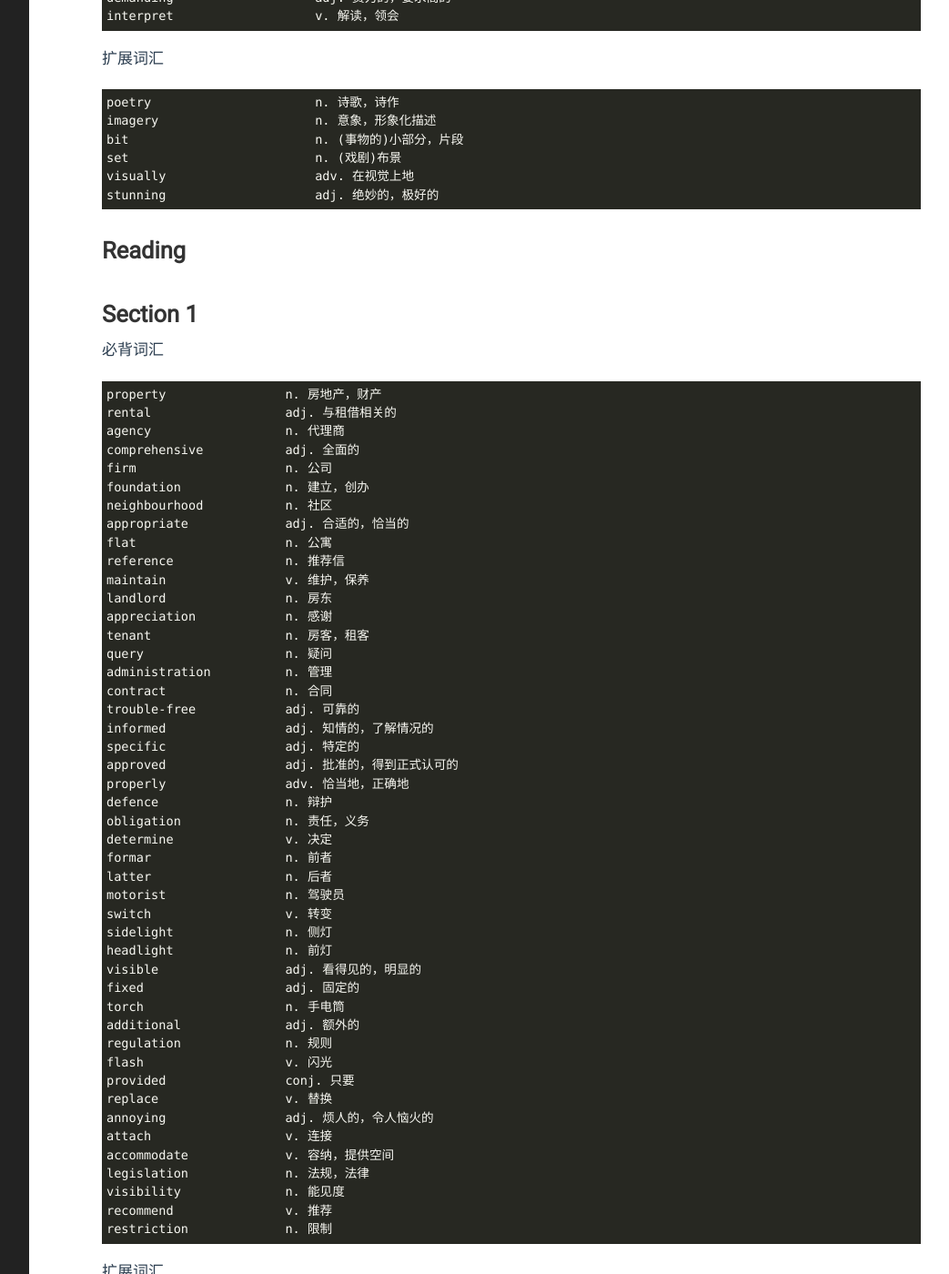
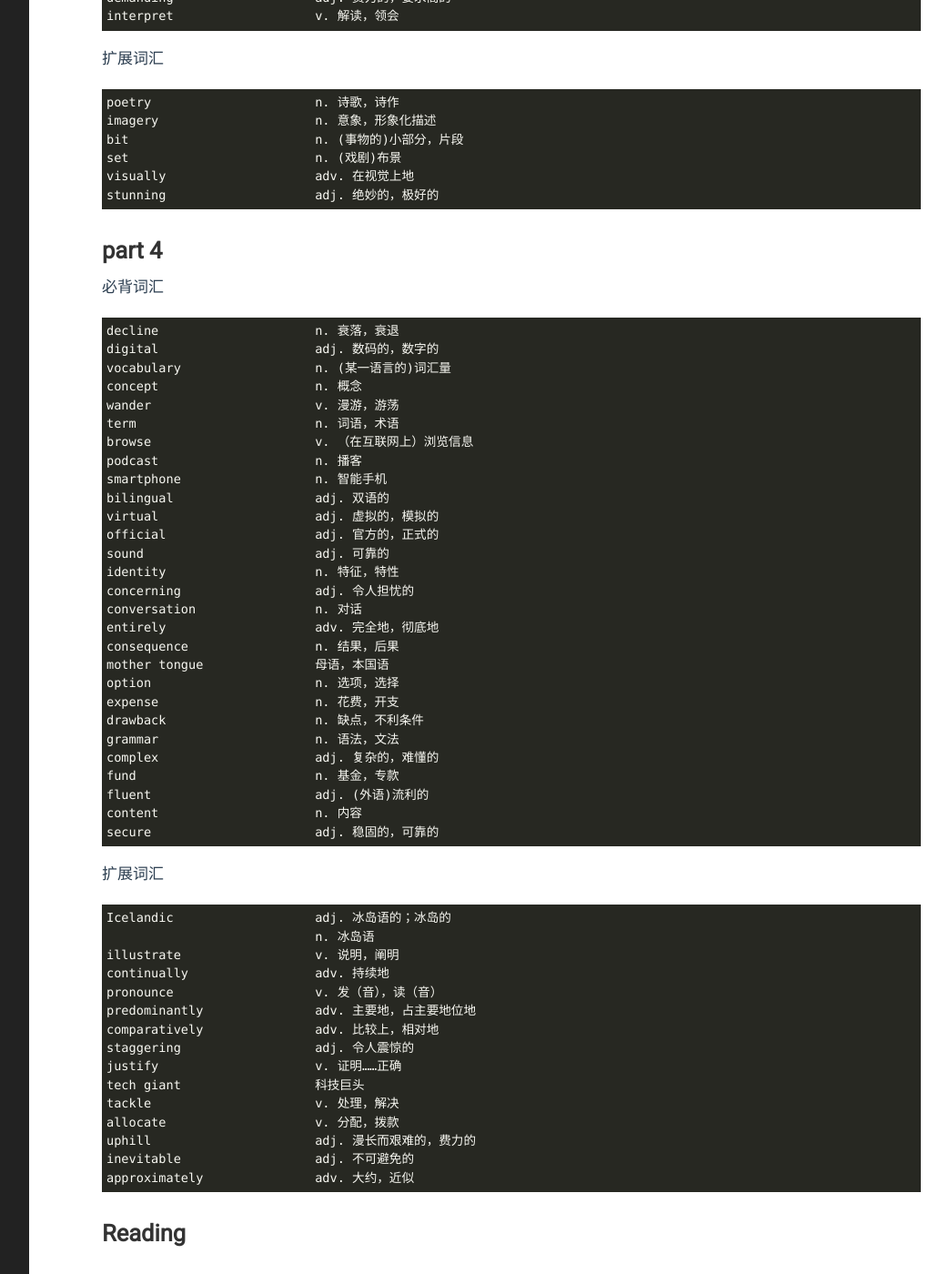
Before and after one commit to yejinp/yejinp.github.io, a Jekyll site: the page built from _posts/2023-05-19-vocabularies for IELTS 17-2 general Training.markdown, in a window 1280 px wide and 1400 px high, scrolled down 2761 px. Shown: the whole window at 91% size, without its empty margins (188-1231 px from the left). Built offline with Jekyll 4.4.1, drawn with Linux system fonts in a browser that asks for light colours.

Commit message:
add new vocabularies

````diff
--- a/_posts/2023-05-19-vocabularies for IELTS 17-2 general Training.markdown
+++ b/_posts/2023-05-19-vocabularies for IELTS 17-2 general Training.markdown
@@ -141,6 +141,58 @@ visually                    adv. 在视觉上地
 stunning                    adj. 绝妙的，极好的
 ```
 
+
+# part 4 #
+必背词汇
+```
+decline                     n. 衰落，衰退
+digital                     adj. 数码的，数字的
+vocabulary                  n. (某一语言的)词汇量
+concept                     n. 概念
+wander                      v. 漫游，游荡
+term                        n. 词语，术语
+browse                      v. （在互联网上）浏览信息
+podcast                     n. 播客
+smartphone                  n. 智能手机
+bilingual                   adj. 双语的
+virtual                     adj. 虚拟的，模拟的
+official                    adj. 官方的，正式的
+sound                       adj. 可靠的
+identity                    n. 特征，特性
+concerning                  adj. 令人担忧的
+conversation                n. 对话
+entirely                    adv. 完全地，彻底地
+consequence                 n. 结果，后果
+mother tongue               母语，本国语
+option                      n. 选项，选择
+expense                     n. 花费，开支
+drawback                    n. 缺点，不利条件
+grammar                     n. 语法，文法
+complex                     adj. 复杂的，难懂的
+fund                        n. 基金，专款
+fluent                      adj. (外语)流利的
+content                     n. 内容
+secure                      adj. 稳固的，可靠的
+```
+扩展词汇
+
+```
+Icelandic                   adj. 冰岛语的；冰岛的
+                            n. 冰岛语
+illustrate                  v. 说明，阐明
+continually                 adv. 持续地
+pronounce                   v. 发（音），读（音）
+predominantly               adv. 主要地，占主要地位地
+comparatively               adv. 比较上，相对地
+staggering                  adj. 令人震惊的
+justify                     v. 证明……正确
+tech giant                  科技巨头
+tackle                      v. 处理，解决
+allocate                    v. 分配，拨款
+uphill                      adj. 漫长而艰难的，费力的
+inevitable                  adj. 不可避免的
+approximately               adv. 大约，近似
+```
 ## Reading
 
 
````
